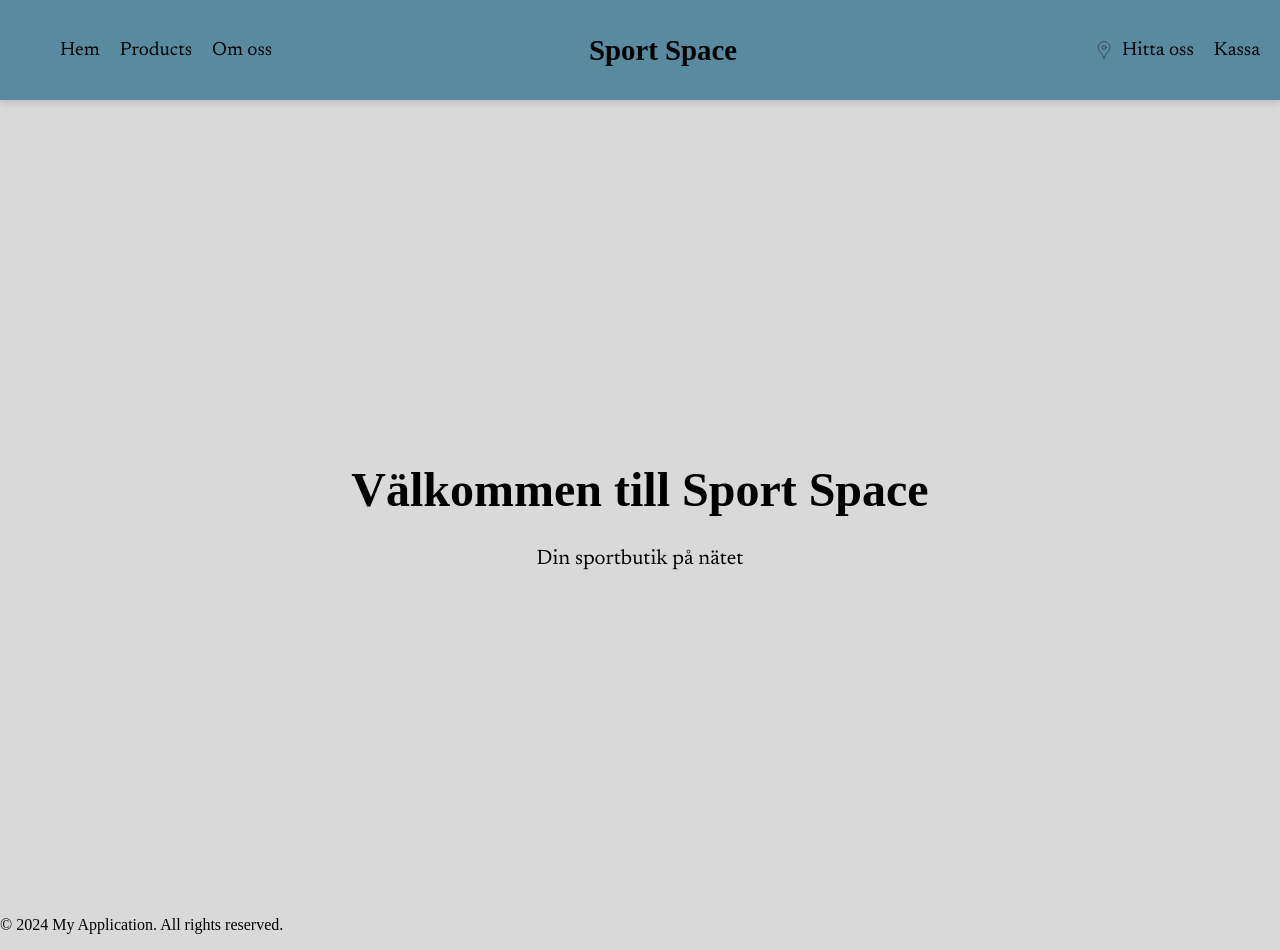
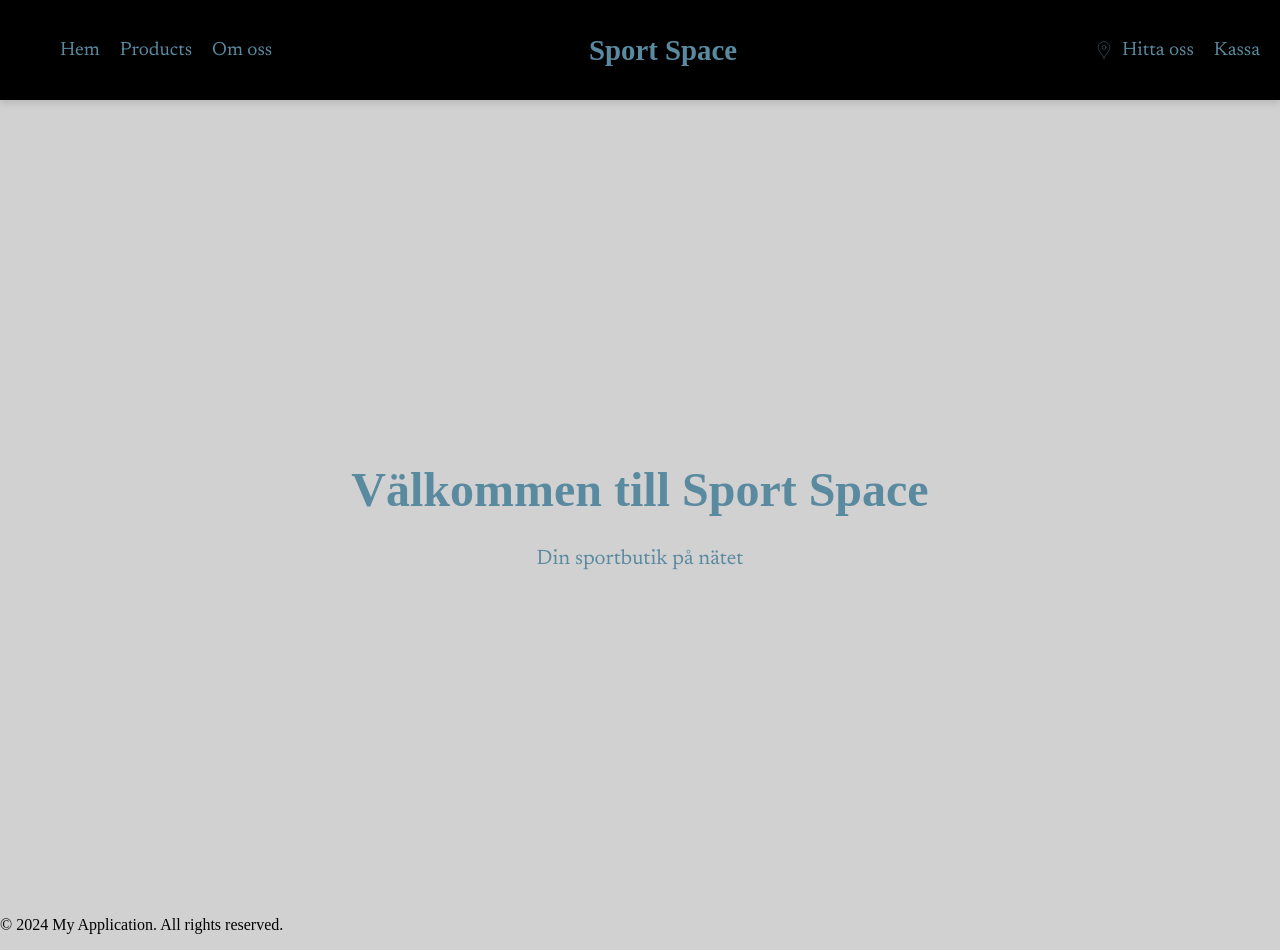
Before and after one commit to GustavssonMarcus/Exam, a Next.js app in the folder frontend/sport-space/: page / in a window 1280 px wide. Built offline with nearby package versions, Linux system fonts and the light colour scheme; a web font is replaced by a local one.

Commit message:
Changed variables

```diff
--- a/frontend/sport-space/src/app/scss/_header.scss
+++ b/frontend/sport-space/src/app/scss/_header.scss
@@ -35,7 +35,7 @@
         .hamburger-line {
           width: 25px;
           height: 3px;
-          background-color: #000;
+          background-color: v.$text-color;
         }
       }
 
@@ -77,7 +77,7 @@
           }
 
           &:hover {
-            border-bottom: 2px solid black;
+            border-bottom: 2px solid v.$text-color;
           }
         }
       }
@@ -87,6 +87,7 @@
       font-family: v.$title-font;
       font-size: 1.8rem;
       font-weight: bold;
+      color: v.$text-color;
       text-align: center;
       margin: 0 20px;
       flex-grow: 1;
@@ -136,10 +137,11 @@
           width: 20px;
           height: 20px;
           margin-right: 8px;
+          color: v.$text-color;
         }
 
         &:hover {
-          border-bottom: 2px solid black;
+          border-bottom: 2px solid v.$text-color;
         }
       }
     }
--- a/frontend/sport-space/src/app/scss/_startpage.scss
+++ b/frontend/sport-space/src/app/scss/_startpage.scss
@@ -10,10 +10,13 @@
     align-items: center;
     &-title {
         font-family: v.$title-font;
+        color: v.$text-color;
         font-size: 3rem;
+        text-align: center;
     }
     &-text {
         font-family: v.$text-font;
+        color: v.$text-color;
         font-size: 1.3rem;
         margin: 0;
     }
--- a/frontend/sport-space/src/app/scss/_variables.scss
+++ b/frontend/sport-space/src/app/scss/_variables.scss
@@ -1,6 +1,6 @@
 $title-font: "Calligraffitti";
 $text-font: "Newsreader";
-$text-color: #000000;
-$body-color: #D9D9D9;
-$font-color: #5A8AA0;
+$text-color: #5A8AA0;
+$body-color: #d1d1d1;
+$font-color: #000000;
 $details: #40E0D0;
```
Also changed, not shown: frontend/sport-space/public/svg/hitta.svg.
